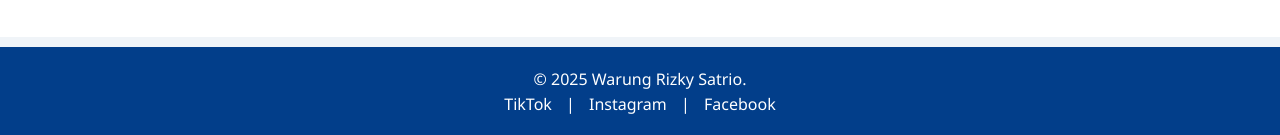
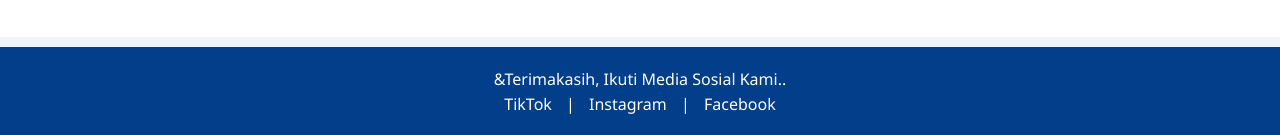
Before and after one commit to warungrizkysatrio/warung-sembako, a plain HTML site: page index.html in a window 1280 px wide. Shown: the part 1988-2123 px from the top of the page. Drawn offline with Linux system fonts and the light colour scheme.

Commit message:
Update index.html

```diff
--- a/index.html
+++ b/index.html
@@ -57,7 +57,7 @@
   </section>
 
   <footer>
-    <p>&copy; 2025 Warung Rizky Satrio.</p>
+    <p>&Terimakasih, Ikuti Media Sosial Kami..</p>
     <div class="social-media">
       <a href="https://www.tiktok.com/@warungrizkysatrio" target="_blank">TikTok</a> |
       <a href="https://www.instagram.com" target="_blank">Instagram</a> |
```
